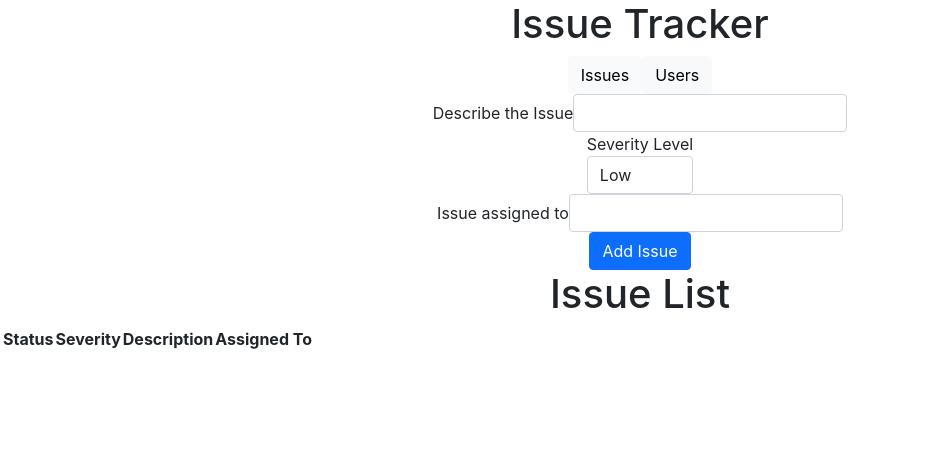
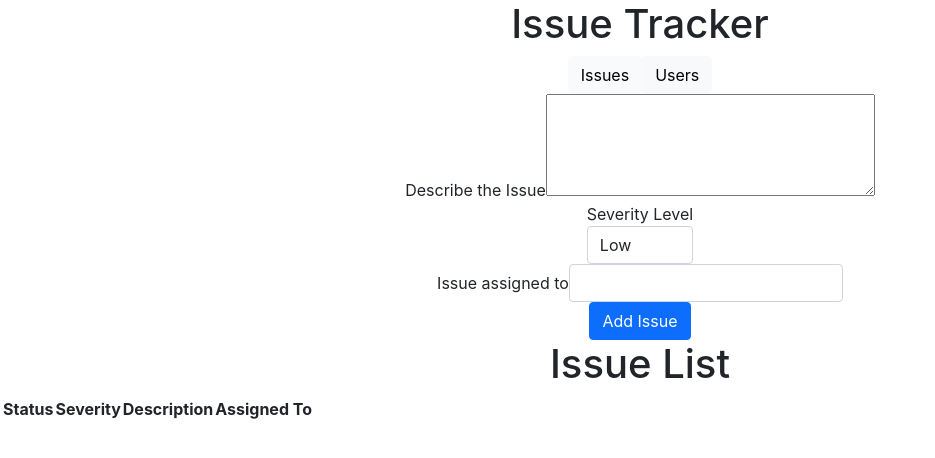
Before and after one commit to blondfro/issue-tracker, a React (Create React App) app: page /issues in a window 1280 px wide. Shown: the top 458 px of the page, without its empty margins (0-935 px from the left). Built offline with nearby package versions, Linux system fonts and the light colour scheme.

Commit message:
created a text area component for the issue description.

```diff
--- /dev/null
+++ b/src/components/common/TextAreaInputField.js
@@ -0,0 +1,23 @@
+import React from 'react';
+
+const TextAreaInputField = ({ label, name, labelText, value, onChange}) => {
+    return (
+        <div className="form-group">
+            {labelText}
+            <label htmlFor={name}>
+                <textarea
+                    name={name}
+                    value={value}
+                    id={label}
+                    cols="30"
+                    rows="4"
+                    onChange={onChange}
+                >
+
+                </textarea>
+            </label>
+        </div>
+    );
+};
+
+export default TextAreaInputField;
--- a/src/components/issues/issueForm/IssueForm.js
+++ b/src/components/issues/issueForm/IssueForm.js
@@ -5,12 +5,13 @@ import SelectInputField from "../../common/SelectInputField";
 import Button from "../../common/Button";
 
 import { SEVERITY_LEVEL } from "../../../constants/constants";
+import TextAreaInputField from "../../common/TextAreaInputField";
 
 const IssueForm = ({ issue, onChange, submit, editing }) => {
 
     return (
         <form id="issueInputForm">
-            <TextInputField
+            <TextAreaInputField
                 label="issueDescInput"
                 name="description"
                 labelText="Describe the Issue"
```
